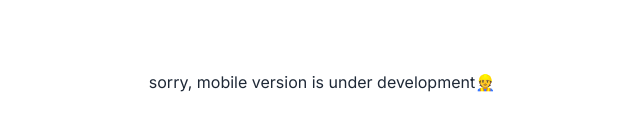
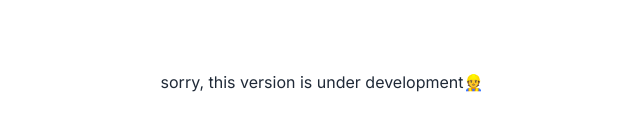
Before and after one commit to fajri-farid/cookwizard, a Next.js app: page / in a window 1280 px wide. Shown: the part 318-448 px from the top of the page, without its empty margins (318-958 px from the left). Built offline with nearby package versions, Linux system fonts and the light colour scheme; no server answers.

Commit message:
feat: testing

```diff
--- a/src/app/page.js
+++ b/src/app/page.js
@@ -11,7 +11,7 @@ export default function Home() {
   return (
     <main>
       <div className=" flex justify-center  items-center min-h-screen scbreakpoint:hidden">
-        <div>sorry, mobile version is under development👷</div>
+        <div>sorry, this version is under development👷</div>
       </div>
       <div className="hidden scbreakpoint:block">
         <Newhead />
```
